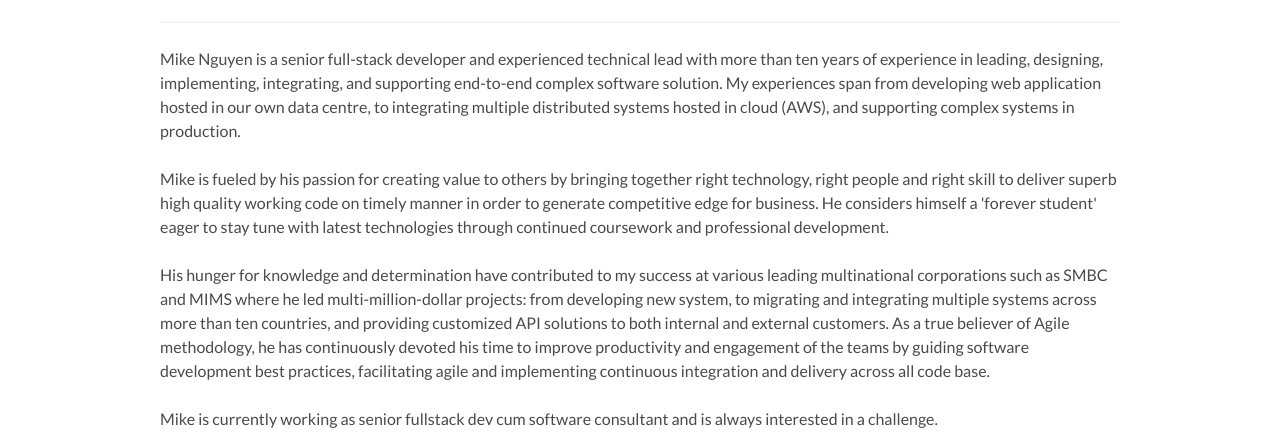
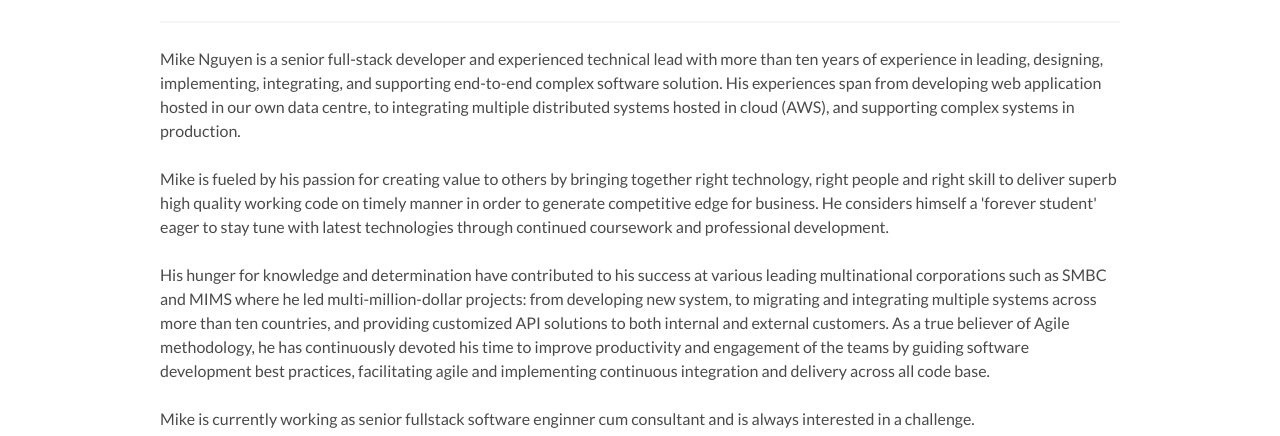
Before and after one commit to mikenguyen69/cv, a plain HTML site: page index.html in a window 1280 px wide. Shown: the part 516-952 px from the top of the page. Drawn offline with Linux system fonts and the light colour scheme.

Commit message:
Change some wording on about me

```diff
--- a/index.html
+++ b/index.html
@@ -73,7 +73,7 @@
       <h1 class="title">About Me</h1>
       <hr />
       <p>
-        Mike Nguyen is a senior full-stack developer and experienced technical lead with more than ten years of experience in leading, designing, implementing, integrating, and supporting end-to-end complex software solution. My experiences span from developing web application hosted in our own data centre, to integrating multiple distributed systems hosted in cloud (AWS), and supporting complex systems in production.
+        Mike Nguyen is a senior full-stack developer and experienced technical lead with more than ten years of experience in leading, designing, implementing, integrating, and supporting end-to-end complex software solution. His experiences span from developing web application hosted in our own data centre, to integrating multiple distributed systems hosted in cloud (AWS), and supporting complex systems in production.
       </p>
       <br />
       <p>
@@ -81,11 +81,11 @@
       </p>
       <br />
       <p>
-        His hunger for knowledge and determination have contributed to my success at various leading multinational corporations such as SMBC and MIMS where he led multi-million-dollar projects: from developing new system, to migrating and integrating multiple systems across more than ten countries, and providing customized API solutions to both internal and external customers. As a true believer of Agile methodology, he has continuously devoted his time to improve productivity and engagement of the teams by guiding software development best practices, facilitating agile and implementing continuous integration and delivery across all code base.
+        His hunger for knowledge and determination have contributed to his success at various leading multinational corporations such as SMBC and MIMS where he led multi-million-dollar projects: from developing new system, to migrating and integrating multiple systems across more than ten countries, and providing customized API solutions to both internal and external customers. As a true believer of Agile methodology, he has continuously devoted his time to improve productivity and engagement of the teams by guiding software development best practices, facilitating agile and implementing continuous integration and delivery across all code base.
       </p>
       <br />
       <p>
-        Mike is currently working as senior fullstack dev cum software consultant and is always interested in a challenge.
+        Mike is currently working as senior fullstack software enginner cum consultant and is always interested in a challenge.
       </p>
 
     </div>
```
